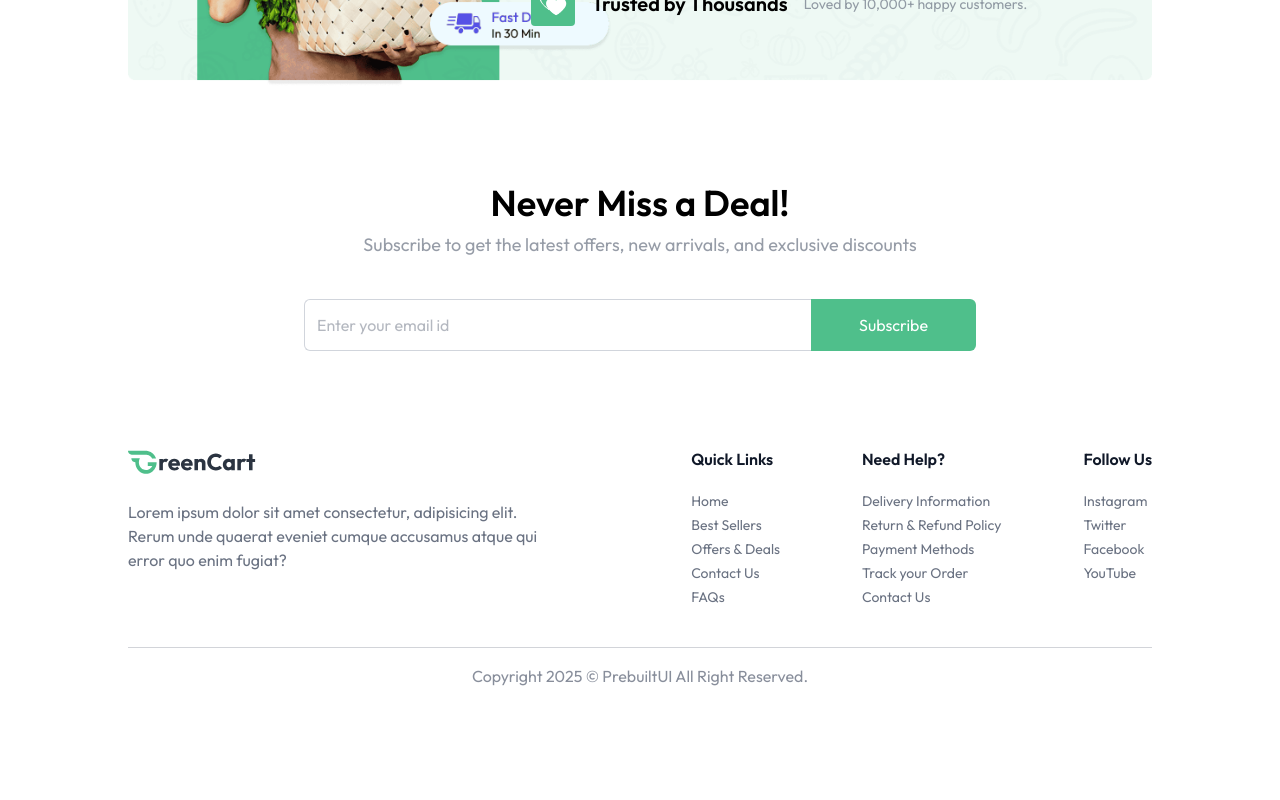
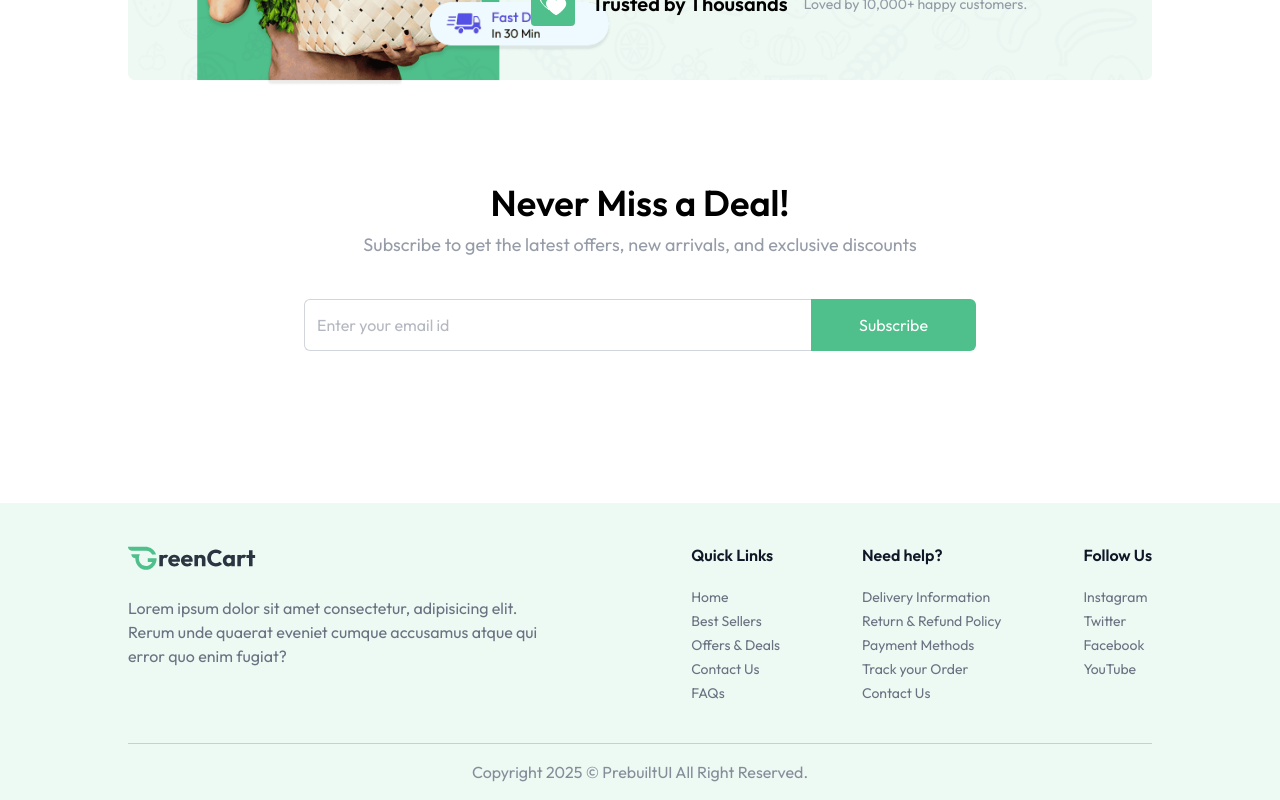
Before and after one commit to rigby200602/ecommerce_website, a React (Vite) app in the folder frontEnd/: page / in a window 1280 px wide. Shown: the part 1595-2395 px from the top of the page. Before the commit the page ends 2299 px from the top, so only its background shows below. Built offline with nearby package versions, Linux system fonts and the light colour scheme; a web font is replaced by a local one.

Commit message:
use your own assets

```diff
--- a/frontEnd/src/components/Footer.jsx
+++ b/frontEnd/src/components/Footer.jsx
@@ -1,36 +1,21 @@
-import { assets } from "../assets/assets";
+import { assets, footerLinks } from "../assets/assets";
 
 const Footer = () => {
-    const linkSections = [
-        {
-            title: "Quick Links",
-            links: ["Home", "Best Sellers", "Offers & Deals", "Contact Us", "FAQs"]
-        },
-        {
-            title: "Need Help?",
-            links: ["Delivery Information", "Return & Refund Policy", "Payment Methods", "Track your Order", "Contact Us"]
-        },
-        {
-            title: "Follow Us",
-            links: ["Instagram", "Twitter", "Facebook", "YouTube"]
-        }
-    ];
-
     return (
-        <div className="px-6 md:px-16 lg:px-24 xl:px-32">
+        <div className="px-6 md:px-16 lg:px-24 xl:px-32 mt-24 bg-primary/10">
             <div className="flex flex-col md:flex-row items-start justify-between gap-10 py-10 border-b border-gray-500/30 text-gray-500">
                 <div>
                     <img className="w-34 md:w-32" src={assets.logo} alt="logo" />
                     <p className="max-w-[410px] mt-6">Lorem ipsum dolor sit amet consectetur, adipisicing elit. Rerum unde quaerat eveniet cumque accusamus atque qui error quo enim fugiat?</p>
                 </div>
                 <div className="flex flex-wrap justify-between w-full md:w-[45%] gap-5">
-                    {linkSections.map((section, index) => (
+                    {footerLinks.map((section, index) => (
                         <div key={index}>
                             <h3 className="font-semibold text-base text-gray-900 md:mb-5 mb-2">{section.title}</h3>
                             <ul className="text-sm space-y-1">
                                 {section.links.map((link, i) => (
                                     <li key={i}>
-                                        <a href="#" className="hover:underline transition">{link}</a>
+                                        <a href={link.url} className="hover:underline transition">{link.text}</a>
                                     </li>
                                 ))}
                             </ul>
```
